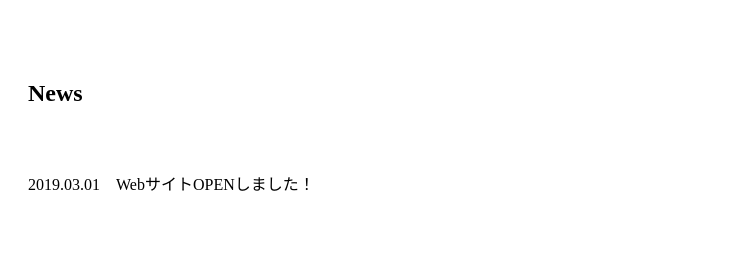
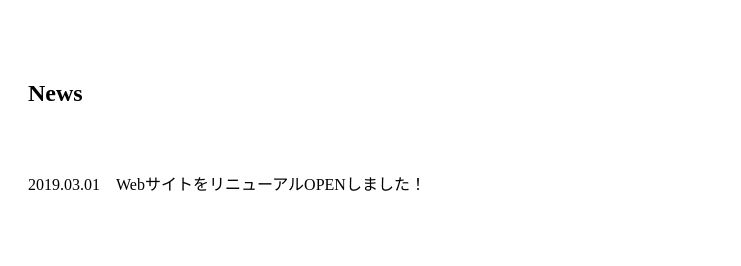
Before and after one commit to yasui05821/kaigi, a Nuxt app: page /-News in a window 1280 px wide. Shown: the top 266 px of the page, without its empty margins (0-741 px from the left). Built offline with nearby package versions, Linux system fonts and the light colour scheme.

Commit message:
news文言修正

```diff
--- a/pages/-News.vue
+++ b/pages/-News.vue
@@ -8,7 +8,7 @@
         :key="index"
       >
         <span class="p-news-date">2019.03.01</span>
-      　<span>WebサイトOPENしました！</span>
+      　<span>WebサイトをリニューアルOPENしました！</span>
       </p>
     </div>
     <p class="p-news-socialArea">
```
